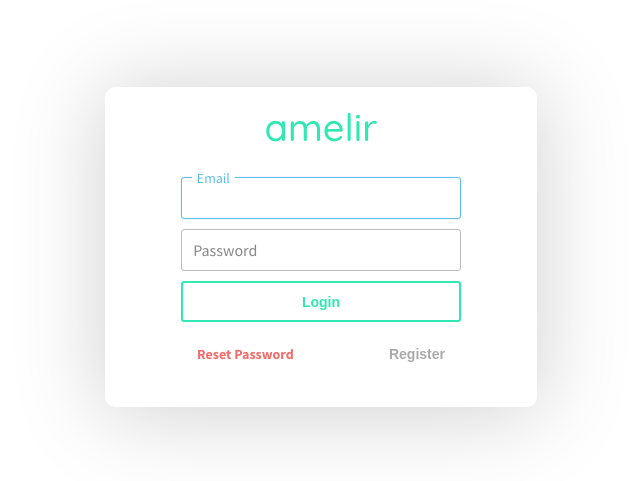
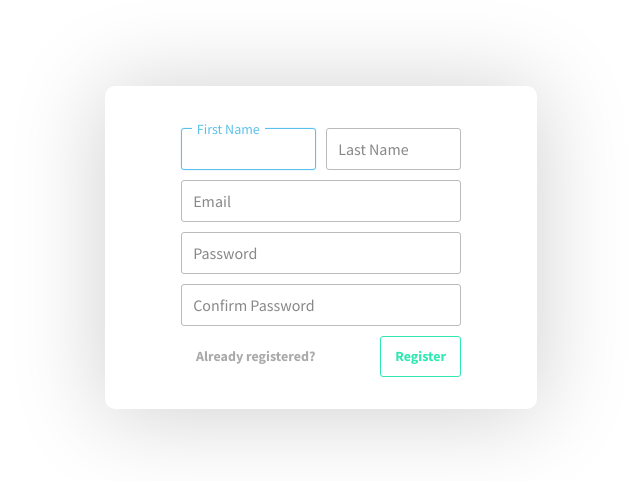
Before and after one commit to amelir/login, a Vue app: page /auth/register in a window 1280 px wide. Shown: the part 153-634 px from the top of the page, without its empty margins (319-959 px from the left). Built offline with nearby package versions, Linux system fonts and the light colour scheme.

Commit message:
Adds router

```diff
--- a/src/App.vue
+++ b/src/App.vue
@@ -1,18 +1,10 @@
 <template>
-  <card/>
+  <router-view></router-view>
 </template>
 
-<script>
-  import card from './components/card.vue';
-  export default {
-    components: {
-      card
-    }
-  }
-</script>
-
-<style>
+<style lang="scss">
   @import url('https://fonts.googleapis.com/css?family=Quicksand:500|Source+Sans+Pro:400,700');
+  @import './settings.scss';
 
   body{
     margin: 0;
@@ -21,6 +13,9 @@
     display: flex;
     justify-content: center;
     align-items: center;
-    font-family: 'Source Sans Pro', sans-serif;
+
+    &, *{
+      font-family: 'Source Sans Pro', sans-serif;
+    }
   }
 </style>
--- a/src/components/card.vue
+++ b/src/components/Login.vue
@@ -1,29 +1,14 @@
 <template>
   <div class="card">
     <div class="brand">amelir</div>
-    <form v-if="!registerForm" v-on:submit.prevent="login" key="login">
+    <form v-on:submit.prevent="login">
       <fieldset>
         <input-field name="username" label="Email" required/>
         <input-field name="password" type="password" label="Password" required/>
         <input type="submit" value="Login" class="green main"/>
         <div class="buttons">
           <div class="btn red" tabindex="0">Reset Password</div>
-          <input type="button" v-on:click="toggleRegister" value="Register">
-        </div>
-      </fieldset>
-    </form>
-    <form v-else v-on:submit.prevent="register" key="register">
-      <fieldset>
-        <div class="buttons">
-          <input-field name="fname" label="First Name" required/>
-          <input-field name="lname" label="Last Name" required/>
-        </div>
-        <input-field name="username" label="Email" required/>
-        <input-field name="password" label="Password" type="password" required/>
-        <input-field name="password1" label="Confirm Password" type="password" required/>
-        <div class="buttons inverse">
-          <input type="submit" class="green main" value="Register"/>
-          <input type="button" v-on:click="toggleRegister" value="Already registered?"/>
+          <router-link to="/register" class="btn">Create Account</router-link>
         </div>
       </fieldset>
     </form>
@@ -35,12 +20,6 @@ import axios from 'axios';
 import inputField from './inputField.vue';
 
 export default {
-  data(){
-    return {
-      registerForm: false
-    }
-  },
-
   methods: {
     login(e){
       // Serialize data
@@ -60,41 +39,6 @@ export default {
           localStorage.setItem('authToken', res.data['access_token']);
           alert('Login successful.');
         });
-    },
-
-    register(e){
-      // Serialize data
-      const data = {
-        firstName: e.target.elements.fname.value,
-        lastName: e.target.elements.lname.value,
-        email: e.target.elements.username.value,
-        password: e.target.elements.password.value,
-        confirmPassword: e.target.elements.password1.value
-      }
-
-      // Check if passwords match
-      if(data.password !== data.confirmPassword){
-        alert('Passwords do not match.');
-        return;
-      }
-
-      // Make API call
-      axios.post('/api/auth/register', data)
-        .then(res => {
-          // Switch back to login
-          this.registerForm = false;
-
-          alert('Registration complete. Please login to continue.');
-        })
-        .catch(err => {
-          console.error(err);
-          alert('Failed to register.');
-        });
-
-    },
-
-    toggleRegister(){
-      this.registerForm = !this.registerForm;
     }
   },
 
@@ -113,9 +57,81 @@ export default {
 }
 </script>
 
+<style lang="scss">
+  @import '../settings.scss';
 
-<style lang="scss" scoped>
-  @import '../style';
+  input[type=submit], input[type=button], button, .btn{
+    display: inline-block;
+    padding: 0.75em 1em;
+    border-radius: 3px;
+    border: 1px solid transparent;
+    background-color: #fff;
+    color: #aaa;
+    font-size: 14px;
+    font-weight: 700;
+    transition: color 0.1s linear, background-color 0.1s linear;
+    outline: none;
+    box-sizing: border-box;
+    cursor: pointer;
+    text-decoration: none;
+    align-items: flex-start;
+    text-align: center;
+    user-select: none;
+    white-space: pre;
+    -webkit-tap-highlight-color: rgba(#000, 0); ;
+
+    &.main{
+      border-color: #aaa;
+    }
+
+    &:hover, &:focus, &:active{
+      background-color: #eaeaea;
+      color: #fff;
+
+      &.main{
+        border-color: #eaeaea;
+      }
+    }
+
+    &.green{
+      color: $green;
+
+      &:hover, &:focus, &:active{
+        background-color: $green;
+        color: #fff;
+      }
+
+      &.main{
+        border-color: $green;
+      }
+    }
+
+    &.blue{
+      color: $blue;
+
+      &:hover, &:focus, &:active{
+        background-color: $blue;
+        color: #fff;
+      }
+
+      &.main{
+        border-color: $blue;
+      }
+    }
+
+    &.red{
+      color: $red;
+
+      &:hover, &:focus, &:active{
+        background-color: $red;
+        color: #fff;
+      }
+
+      &.main{
+        border-color: $red;
+      }
+    }
+  }
 
   .card{
     background-color: #fff;
--- /dev/null
+++ b/src/components/Register.vue
@@ -0,0 +1,75 @@
+<template>
+  <div class="card">
+    <form v-on:submit.prevent="register">
+      <fieldset>
+        <div class="buttons">
+          <input-field name="fname" label="First Name" required/>
+          <input-field name="lname" label="Last Name" required/>
+        </div>
+        <input-field name="username" label="Email" required/>
+        <input-field name="password" label="Password" type="password" required/>
+        <input-field name="password1" label="Confirm Password" type="password" required/>
+        <div class="buttons inverse">
+          <input type="submit" class="green main" value="Register"/>
+          <router-link to="/" class="btn">Already registered?</router-link>
+        </div>
+      </fieldset>
+    </form>
+  </div>
+</template>
+
+<script>
+import axios from 'axios';
+import inputField from './inputField.vue';
+
+export default {
+  methods: {
+    register(e){
+      // Serialize data
+      const data = {
+        firstName: e.target.elements.fname.value,
+        lastName: e.target.elements.lname.value,
+        email: e.target.elements.username.value,
+        password: e.target.elements.password.value,
+        confirmPassword: e.target.elements.password1.value
+      }
+
+      // Check if passwords match
+      if(data.password !== data.confirmPassword){
+        alert('Passwords do not match.');
+        return;
+      }
+
+      // Make API call
+      axios.post('/api/auth/register', data)
+        .then(res => {
+          alert('Registration complete. Please login to continue.');
+        })
+        .catch(err => {
+          console.error(err);
+          alert('Failed to register.');
+        });
+
+    }
+  },
+
+  components: {
+    inputField
+  },
+
+  updated(){
+    // Focus first input after change
+    document.querySelector('input').focus();
+  },
+
+  mounted(){
+    document.querySelector('input').focus();
+  }
+}
+</script>
+
+<style scoped>
+  .card{
+    padding-top: 2em;
+  }
+</style>
--- a/src/components/inputField.vue
+++ b/src/components/inputField.vue
@@ -23,7 +23,7 @@ export default {
 
 
 <style lang="scss" scoped>
-  @import '../style';
+  @import '../settings.scss';
 
   .input{
     position: relative;
--- a/src/index.html
+++ b/src/index.html
@@ -6,6 +6,6 @@
   </head>
 
   <body>
-    <div id="root"></div>
+    <div id="root" data-path="/auth"></div>
   </body>
 </html>
--- /dev/null
+++ b/src/settings.scss
@@ -0,0 +1,3 @@
+$green: #30e8b1;
+$blue: #5bc0eb;
+$red: #ef6f6c;
--- a/src/style.scss
+++ /dev/null
@@ -1,71 +0,0 @@
-$green: #30e8b1;
-$blue: #5bc0eb;
-$red: #ef6f6c;
-
-input[type=submit], input[type=button], button, .btn{
-  display: inline-block;
-  padding: 0.75em 1em;
-  border-radius: 3px;
-  border: 2px solid transparent;
-  background-color: #fff;
-  color: #aaa;
-  font-size: 14px;
-  font-weight: 700;
-  transition: color 0.1s linear, background-color 0.1s linear;
-  outline: none;
-  box-sizing: border-box;
-  cursor: pointer;
-  -webkit-tap-highlight-color: rgba(#000, 0); ;
-
-  &.main{
-    border-color: #aaa;
-  }
-
-  &:hover, &:focus, &:active{
-    background-color: #eaeaea;
-    color: #fff;
-
-    &.main{
-      border-color: #eaeaea;
-    }
-  }
-
-  &.green{
-    color: $green;
-
-    &:hover, &:focus, &:active{
-      background-color: $green;
-      color: #fff;
-    }
-
-    &.main{
-      border-color: $green;
-    }
-  }
-
-  &.blue{
-    color: $blue;
-
-    &:hover, &:focus, &:active{
-      background-color: $blue;
-      color: #fff;
-    }
-
-    &.main{
-      border-color: $blue;
-    }
-  }
-
-  &.red{
-    color: $red;
-
-    &:hover, &:focus, &:active{
-      background-color: $red;
-      color: #fff;
-    }
-
-    &.main{
-      border-color: $red;
-    }
-  }
-}
```
Also changed, not shown: src/app.js (+19 -0 lines).
